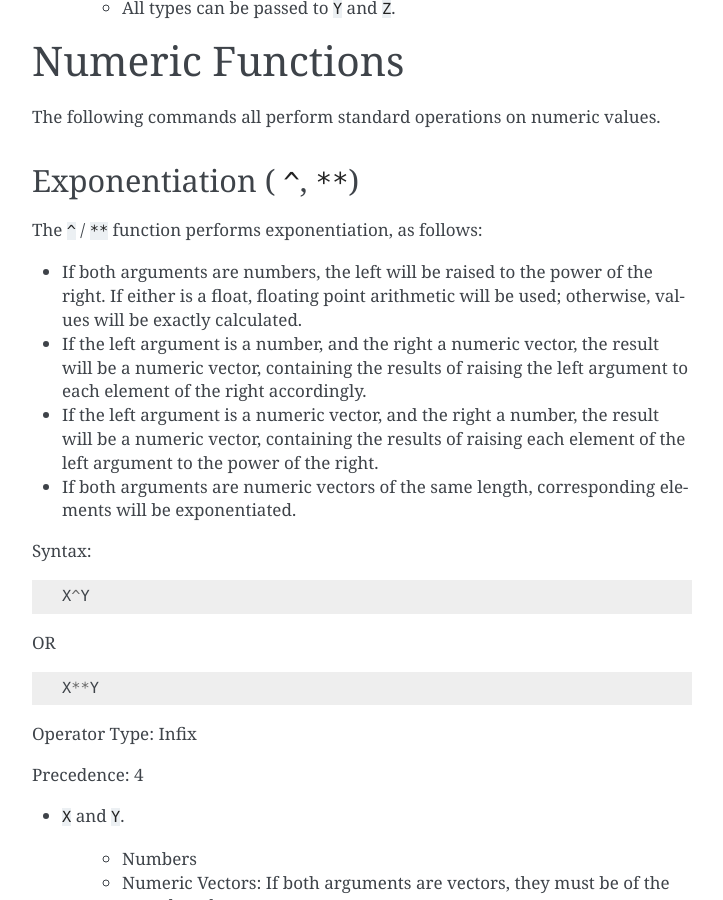
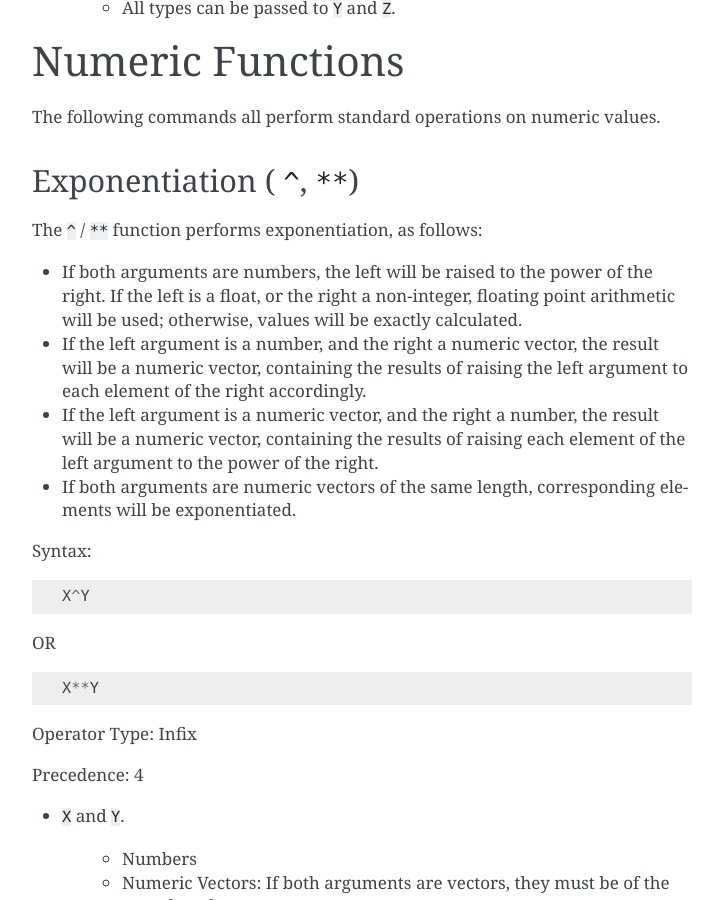
Before and after one commit to cwstra/rpdiscordrewrite, a Sphinx documentation site: the page built from docs/source/dice_reference/command_functions.rst, in a window 1280 px wide and 900 px high, scrolled down 9502 px. Shown: the whole window, without its empty margins (388-1111 px from the left). Built offline with Sphinx 7.4.7, drawn with Linux system fonts in a browser that asks for light colours.

Commit message:
Correct Exponentiation

```diff
--- a/docs/source/dice_reference/command_functions.rst
+++ b/docs/source/dice_reference/command_functions.rst
@@ -463,7 +463,7 @@ Exponentiation ( ``^``, ``**``)
 
 The ``^`` / ``**`` function performs exponentiation, as follows:
 
-* If both arguments are numbers, the left will be raised to the power of the right. If either is a float, floating point arithmetic will be used; otherwise, values will be exactly calculated.
+* If both arguments are numbers, the left will be raised to the power of the right. If the left is a float, or the right a non-integer, floating point arithmetic will be used; otherwise, values will be exactly calculated.
 
 * If the left argument is a number, and the right a numeric vector, the result will be a numeric vector, containing the results of raising the left argument to each element of the right accordingly.
 
```
